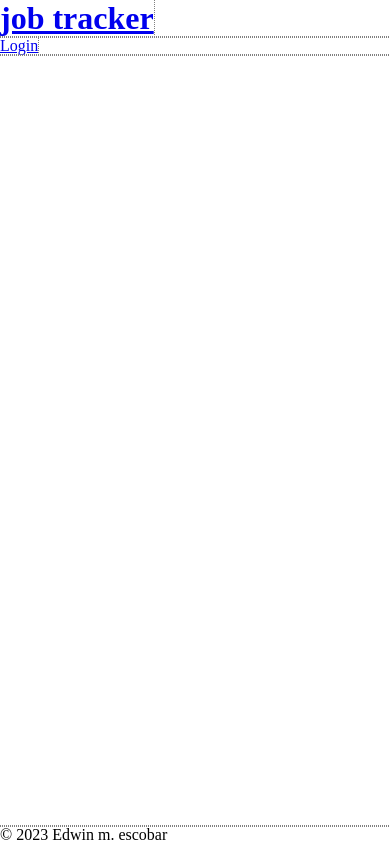
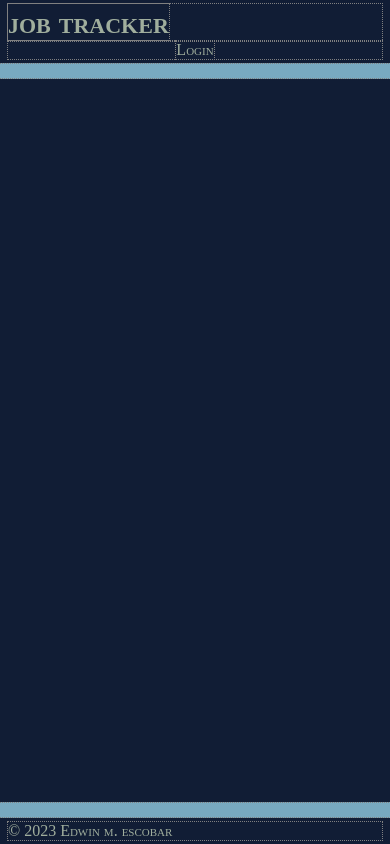
Before and after one commit to escowin/job-tracker, a React (Create React App) app in the folder client/: page /add-job in a window 390 px wide. Built offline with nearby package versions, Linux system fonts and the light colour scheme.

Commit message:
wrote mvp mobile styles

```diff
--- /dev/null
+++ b/client/src/assets/css/home.css
@@ -0,0 +1,10 @@
+.job-apps {
+    display: flex;
+    flex-direction: column;
+    gap: 1rem;
+}
+
+.job-apps article {
+    display: grid;
+    grid-template-columns: repeat(4, 1fr);
+}
--- a/client/src/assets/css/index.css
+++ b/client/src/assets/css/index.css
@@ -1,3 +1,9 @@
+:root {
+  --primary: rgb(17, 29, 53);
+  --secondary: rgb(120, 169, 192);
+  --tertiary: rgb(160, 174, 157);
+}
+
 * {
   outline: 1px dotted gray;
   box-sizing: border-box;
@@ -5,16 +11,53 @@
   padding: 0;
 }
 
+/* typography */
+a {
+  text-decoration: none;
+  color: inherit;
+  transition: 1s;
+}
+
+/* form */
+form {
+  display: grid;
+  grid-template-columns: auto 1fr;
+  gap: .5rem;
+}
+
+form button {
+  grid-column: span 2;
+}
+
+/* divs */
 .App {
   display: flex;
   flex-direction: column;
   height: 100vh;
+  width: 100%;
+  align-items: center;
+  background-color: var(--secondary);
+  color: var(--tertiary);
+  gap: 1rem;
+  font-variant: small-caps;
+}
+
+header, main, footer {
+  display: flex;
+  flex-direction: column;
+  width: inherit;
+  background-color: var(--primary);
+  padding: .25rem .5rem;
+}
+
+nav {
+  display: flex;
+  justify-content: space-around;
 }
 
 main {
   flex-grow: 1;
-  display: flex;
-  flex-direction: column;
+  gap: 1rem;
 }
 
 /* homepage */
--- a/client/src/components/JobApplication.js
+++ b/client/src/components/JobApplication.js
@@ -1,9 +1,15 @@
-function JobApplication({jobApplications}) {
+function JobApplication({ jobApplications }) {
   return (
-        <section>
+    <section className="job-apps">
       <h2>job applications</h2>
+      <article>
+        <p>company</p>
+        <p>role</p>
+        <p>status</p>
+        <p>date submitted</p>
+      </article>
       {jobApplications.map((job, i) => (
-          <article key={i}>
+        <article key={i} className="job">
           <p>{job.company}</p>
           <p>{job.role}</p>
           <p>{job.status}</p>
@@ -11,7 +17,7 @@ function JobApplication({jobApplications}) {
         </article>
       ))}
     </section>
-    )
+  );
 }
 
 export default JobApplication;
--- a/client/src/components/JobForm.js
+++ b/client/src/components/JobForm.js
@@ -60,7 +60,7 @@ function JobForm() {
 
   return (
     <>
-      <h2>add job app</h2>
+      <h2>job application</h2>
       <form onSubmit={handleFormSubmit}>
         <label htmlFor="company">Company</label>
         <input name="company" onChange={handleChange} />
--- a/client/src/components/Profile.js
+++ b/client/src/components/Profile.js
@@ -1,5 +1,4 @@
-function Profile({user}) {
-    console.log(user)
+function Profile({ user }) {
   return (
     <section>
       <h2>user info</h2>
--- a/client/src/pages/Homepage.js
+++ b/client/src/pages/Homepage.js
@@ -3,27 +3,33 @@ import { QUERY_ME } from "../utils/queries";
 import Auth from "../utils/auth";
 import Profile from "../components/Profile";
 import JobApplication from "../components/JobApplication";
+import "../assets/css/home.css"
 
 function Homepage() {
   // user info is dependent in being logged in
   const loggedIn = Auth.loggedIn();
   const { loading, data } = useQuery(QUERY_ME);
   const user = data?.me || {};
-
+  const jobApplications = user?.jobApplications || [];
 
   if (loading) {
     return <section>Loading...</section>;
   }
 
+  // if (!loggedIn) {
+  //   return <section>log in to view contents</section>;
+  // }
+
   return (
     <>
-      {!loggedIn && !user ? <section>log in to view contents</section> : null}
       {loggedIn && user ? (
         <>
-          <Profile user={user}/>
-          <JobApplication jobApplications={user.jobApplications} />
+          <Profile user={user} />
+          <JobApplication jobApplications={jobApplications} />
         </>
-      ) : null}
+      ) : (
+        <section>log in to view contents</section>
+      )}
     </>
   );
 }
```
Also changed, not shown: 1 other file (tests, documents, lock files or other folders). Lines whose indentation alone changed are shown as unchanged.
